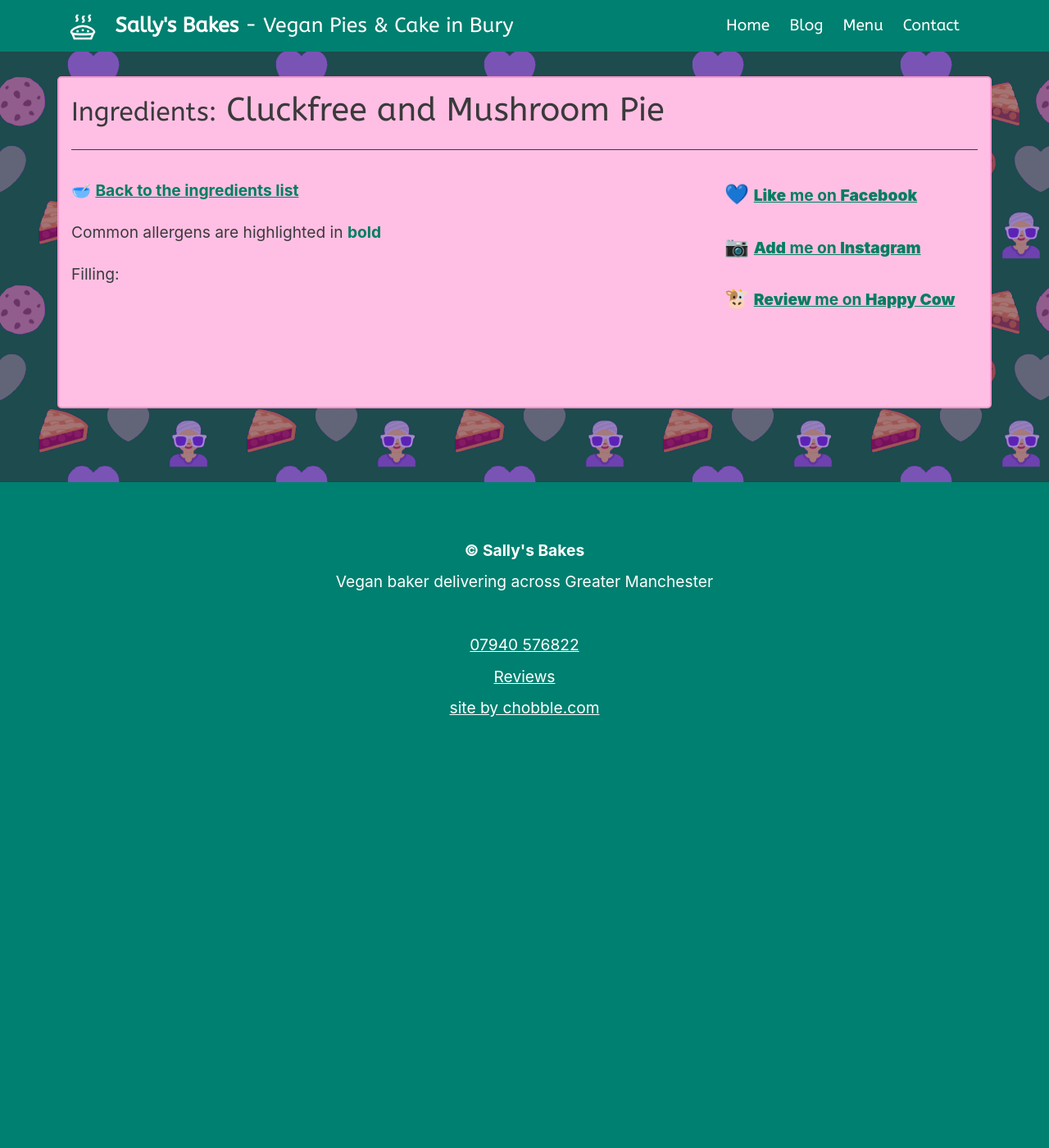
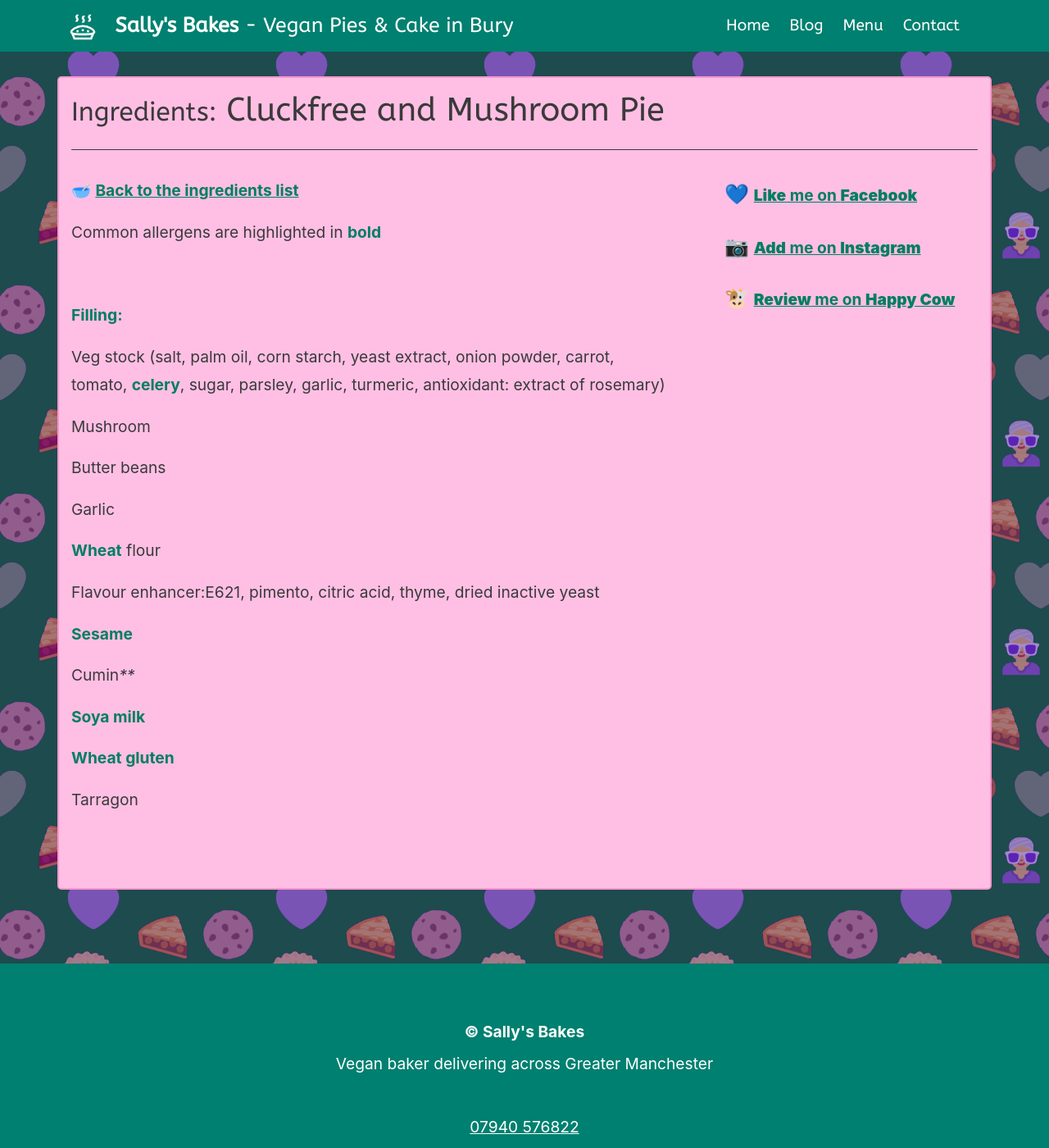
Before and after one commit to chobbledotcom/sallys-bakes, a Jekyll site: the page built from _ingredients/cluckfree-and-mushroom-pie.md, in a window 1280 px wide and 1400 px high. Shown: the whole window at 82% size. Built offline with Jekyll 4.4.1, drawn with Linux system fonts in a browser that asks for light colours.

Commit message:
Update _ingredients/cluckfree-and-mushroom-pie.md (via Pages CMS)

```diff
--- a/_ingredients/cluckfree-and-mushroom-pie.md
+++ b/_ingredients/cluckfree-and-mushroom-pie.md
@@ -1,4 +1,30 @@
 ---
 title: Cluckfree and Mushroom Pie
 ---
-Filling:
+
+
+&nbsp;
+
+**Filling:**
+
+Veg stock (salt, palm oil, corn starch, yeast extract, onion powder, carrot, tomato, **celery**, sugar, parsley, garlic, turmeric, antioxidant: extract of rosemary)
+
+Mushroom
+
+Butter beans
+
+Garlic
+
+**Wheat** flour
+
+Flavour enhancer:E621, pimento, citric acid, thyme, dried inactive yeast
+
+**Sesame**
+
+Cumin****
+
+**Soya milk**
+
+**Wheat gluten**
+
+Tarragon
```
